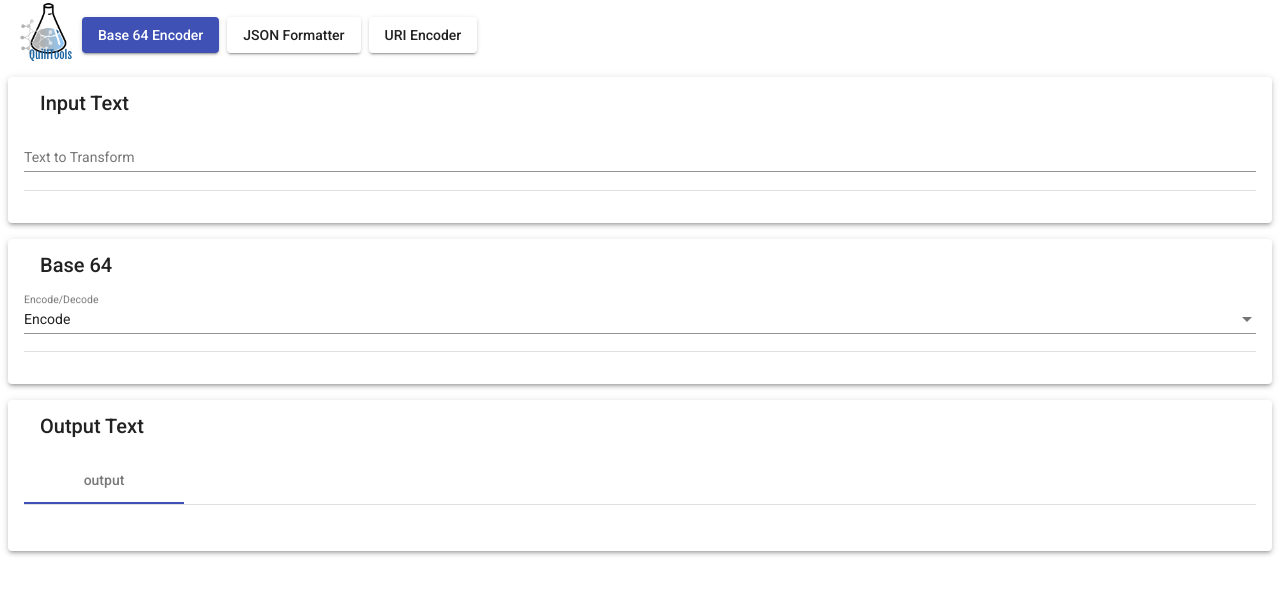
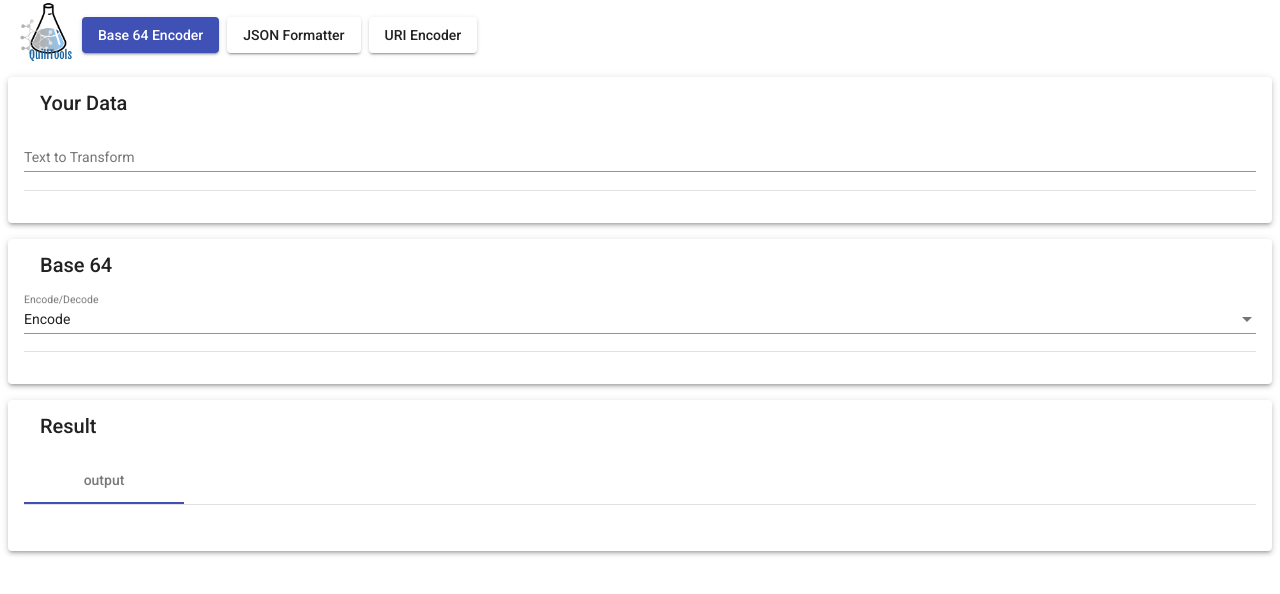
Before and after one commit to cmcquillan/fiddle.run, an Angular app in the folder src/Fiddle.Run.Client/: page /templates/base64 in a window 1280 px wide. Shown: the top 594 px of the page. Built offline with nearby package versions, Linux system fonts and the light colour scheme.

Commit message:
Fixing titles

```diff
--- a/src/Fiddle.Run.Client/src/app/components/chain-transform/chain-transform.component.html
+++ b/src/Fiddle.Run.Client/src/app/components/chain-transform/chain-transform.component.html
@@ -1,5 +1,5 @@
 <ng-container *ngIf="pipeline$ | async; let pipe">
     <ng-container *ngFor="let tr of pipe.transforms; index as i; first as isFirst; last as isLast">
-        <fiddle-transform-box [transform]="tr"></fiddle-transform-box>
+        <fiddle-transform-box [titleOverride]="isFirst ? 'Your Data' : isLast ? 'Result' : null" [transform]="tr"></fiddle-transform-box>
     </ng-container>
 </ng-container>
--- a/src/Fiddle.Run.Client/src/app/components/chain-transform/chain-transform.component.ts
+++ b/src/Fiddle.Run.Client/src/app/components/chain-transform/chain-transform.component.ts
@@ -1,5 +1,5 @@
 import { Component, OnInit, Input } from '@angular/core';
-import { Subject, BehaviorSubject, Observable } from 'rxjs';
+import { BehaviorSubject, Observable } from 'rxjs';
 import { Pipeline } from 'src/data/pipeline';
 import { TransformStoreService } from 'src/app/services/transform-store.service';
 
@@ -26,6 +26,9 @@ export class ChainTransformComponent implements OnInit {
     this._pipeline.next(new Pipeline(trArray));
   }
 
+  @Input() inputTitle: string = null;
+  @Input() outputTitle: string = null;
+
   constructor(private readonly _store: TransformStoreService) {
   }
 
--- a/src/Fiddle.Run.Client/src/app/components/transform-box/transform-box.component.html
+++ b/src/Fiddle.Run.Client/src/app/components/transform-box/transform-box.component.html
@@ -2,7 +2,7 @@
     <mat-card class="mat-elevation-z3 fiddle-transform-box">
         <mat-card-header>
             <div mat-card-title>
-                {{ tr?.name }}
+                {{ titleOverride ? titleOverride : tr?.name }}
             </div>
             <div class="fiddle-flex-spacer">
             </div>
--- a/src/Fiddle.Run.Client/src/app/components/transform-box/transform-box.component.ts
+++ b/src/Fiddle.Run.Client/src/app/components/transform-box/transform-box.component.ts
@@ -32,6 +32,8 @@ export class TransformBoxComponent implements OnInit, OnDestroy {
   @Input() set in(value: IFormattedData) { this._in.next(value); this.parameterChanged(); }
   get in(): IFormattedData { return this._in.value; }
 
+  @Input() titleOverride: string = null;
+
   @Output() out = new EventEmitter<IFormattedData>();
 
   constructor(private _dialog: MatDialog) {
```
